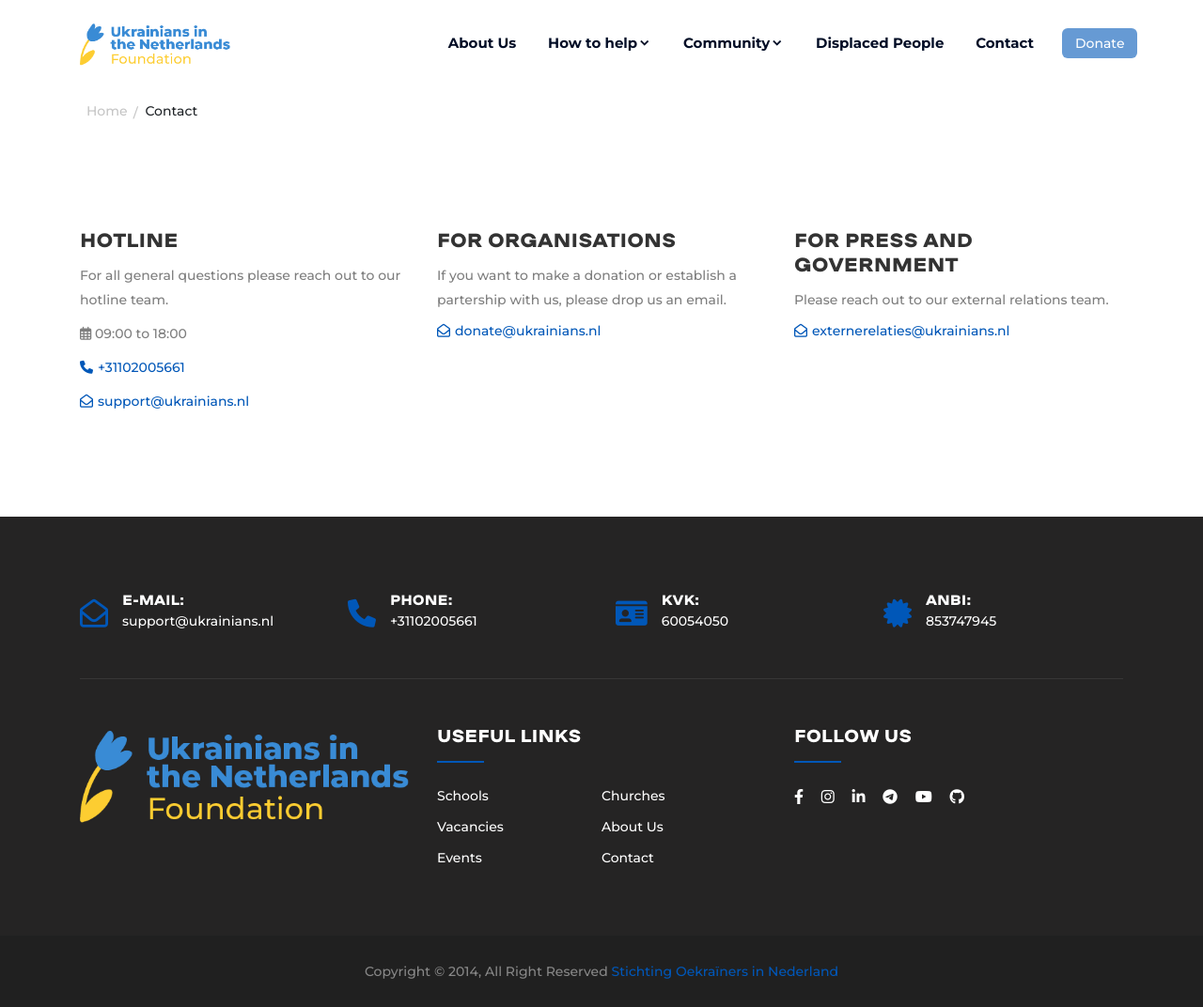
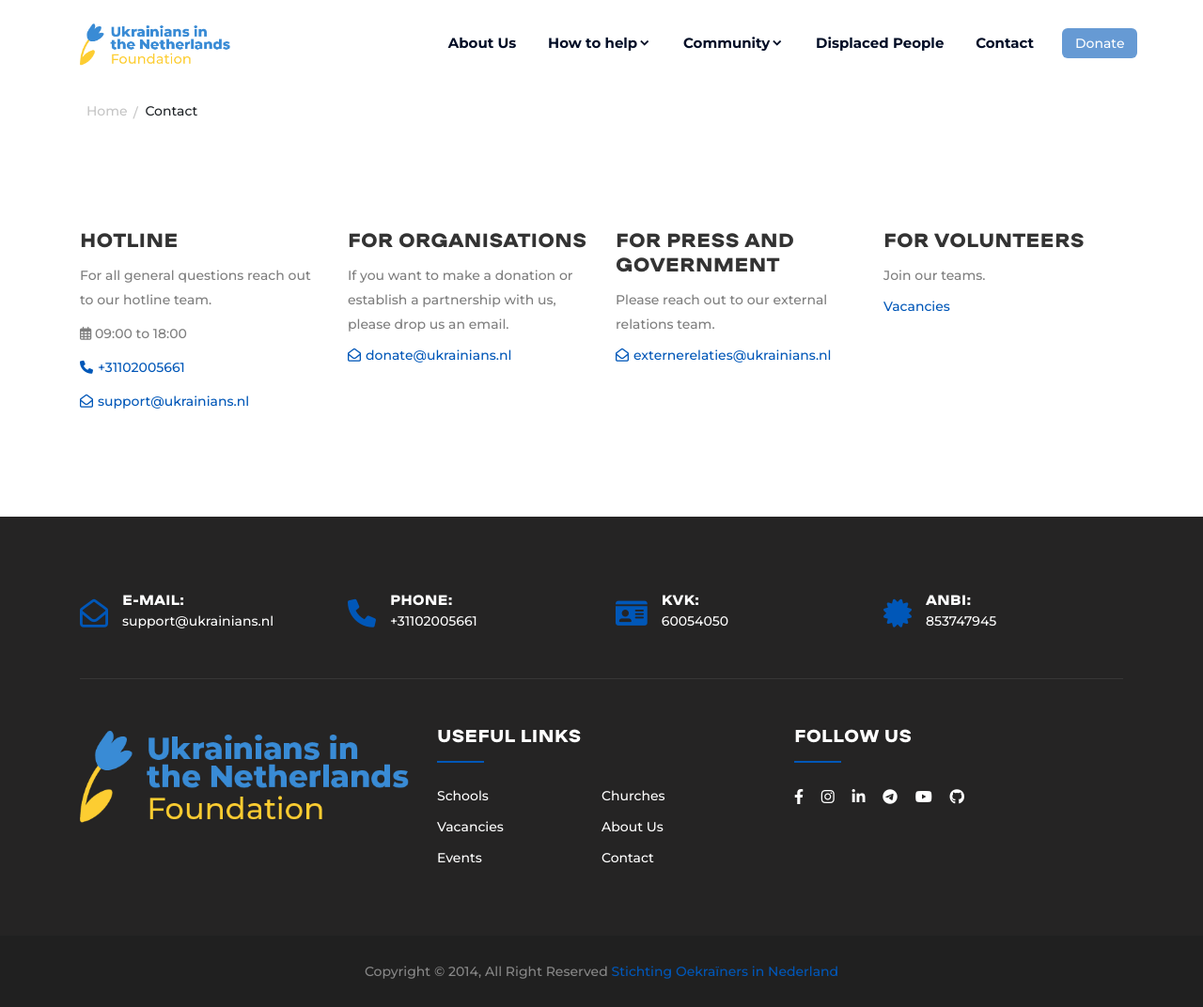
Before and after one commit to ua-nl/ua-nl.github.io, a Jekyll site: the page built from pages/contact.html, in a window 1280 px wide. Shown: the whole page at 94% size. Built offline with Jekyll 4.4.1, drawn with Linux system fonts in a browser that asks for light colours; a script that is not in the unit is left out.

Commit message:
home: update achievements; contacts: add volunteering vacancies

```diff
--- a/_data/home/achievements.yml
+++ b/_data/home/achievements.yml
@@ -5,12 +5,12 @@
 
 - id: donations
   icon: fa fa-euro-sign
-  number: 491335
+  number: 546829
   text: Euros spent for bulk purchases
 
 - id: aid
   icon: fa fa-truck
-  number: 426195
+  number: 427180
   text: Kilograms of humanitarian and protective supplies sent to Ukraine
 
 - id:
--- a/pages/contact.html
+++ b/pages/contact.html
@@ -7,29 +7,36 @@
 <section class="contact-area pb-70 pt-100">
     <div class="container">
         <div class="row">
-            <div class="col-xl-4 col-md-4 text-center text-md-left mb-30">
+            <div class="col-xl-3 col-md-4 text-center text-md-left mb-30">
                 <div class="contact-person">
                     <h4>Hotline</h4>
-                    <p>For all general questions please reach out to our hotline team.</p>
+                    <p>For all general questions reach out to our hotline team.</p>
                     <p><i class="far fa-calendar-alt"></i>&nbsp;09:00 to 18:00</p>
                     <p><a href="tel:{{ site.phone }}"><i class="fas fa-phone"></i>{{ site.phone }}</a>
                     <p><a href="mailto:{{ site.email }}"><i class="far fa-envelope-open"></i>{{ site.email }}</a></p>
                 </div>
             </div>
-            <div class="col-xl-4 col-md-4 text-center text-md-left mb-30">
+            <div class="col-xl-3 col-md-4 text-center text-md-left mb-30">
                 <div class="contact-person">
                     <h4>For Organisations</h4>
-                    <p>If you want to make a donation or establish a partership with us, please drop us an email.</p>
+                    <p>If you want to make a donation or establish a partnership with us, please drop us an email.</p>
                     <a href="mailto:{{ site.corp-email }}"><i class="far fa-envelope-open"></i>{{ site.corp-email }}</a>
                 </div>
             </div>
-            <div class="col-xl-4 col-md-4 text-center text-md-left mb-30">
+            <div class="col-xl-3 col-md-4 text-center text-md-left mb-30">
                 <div class="contact-person">
                     <h4>For Press and Government</h4>
                     <p>Please reach out to our external relations team.</p>
                     <a href="mailto:{{ site.ext-rel-email }}"><i class="far fa-envelope-open"></i>{{ site.ext-rel-email }}</a>
                 </div>
             </div>
+            <div class="col-xl-3 col-md-4 text-center text-md-left mb-30">
+                <div class="contact-person">
+                    <h4>For Volunteers</h4>
+                    <p>Join our teams.</p>
+                    <a href="https://jobs.help-ukraine.nl/" rel="noopener noreferrer" target="_blank">Vacancies</a>
+                </div>
+            </div>
         </div>
     </div>
 </section>
```
